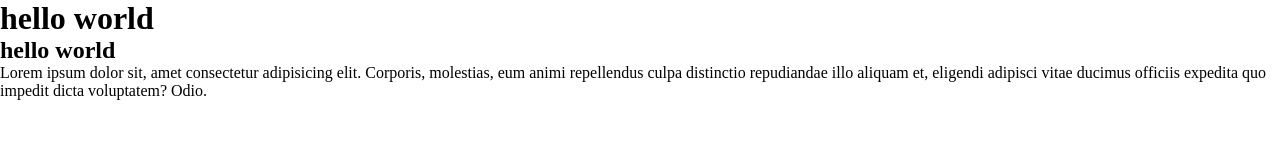
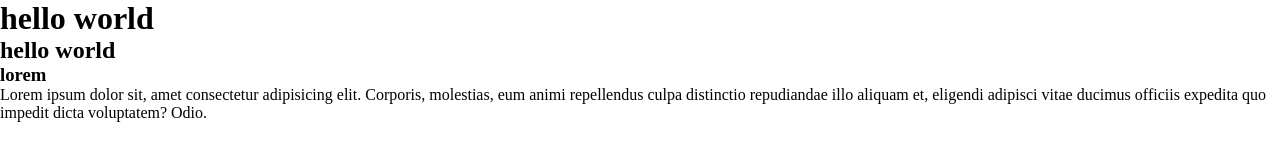
Before and after one commit to DaniilRazgulau/git-2, a plain HTML site: page index.html in a window 1280 px wide. Drawn offline with Linux system fonts and the light colour scheme.

Commit message:
added - h3 title

```diff
--- a/index.html
+++ b/index.html
@@ -9,6 +9,7 @@
 <body>
     <h1>hello world</h1>
     <h2>hello world</h2>
+    <h3>lorem</h3>
     <p>Lorem ipsum dolor sit, amet consectetur adipisicing elit. Corporis, molestias, eum animi repellendus culpa distinctio repudiandae illo aliquam et, eligendi adipisci vitae ducimus officiis expedita quo impedit dicta voluptatem? Odio.</p>
 </body>
 </html>
```
